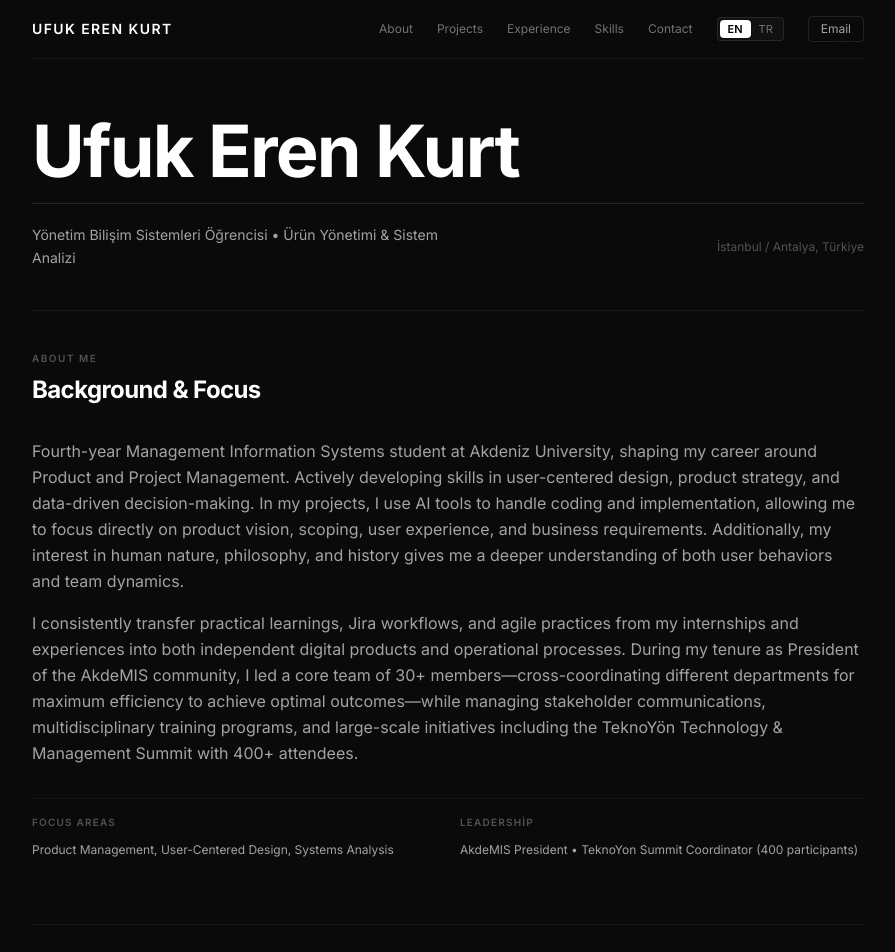
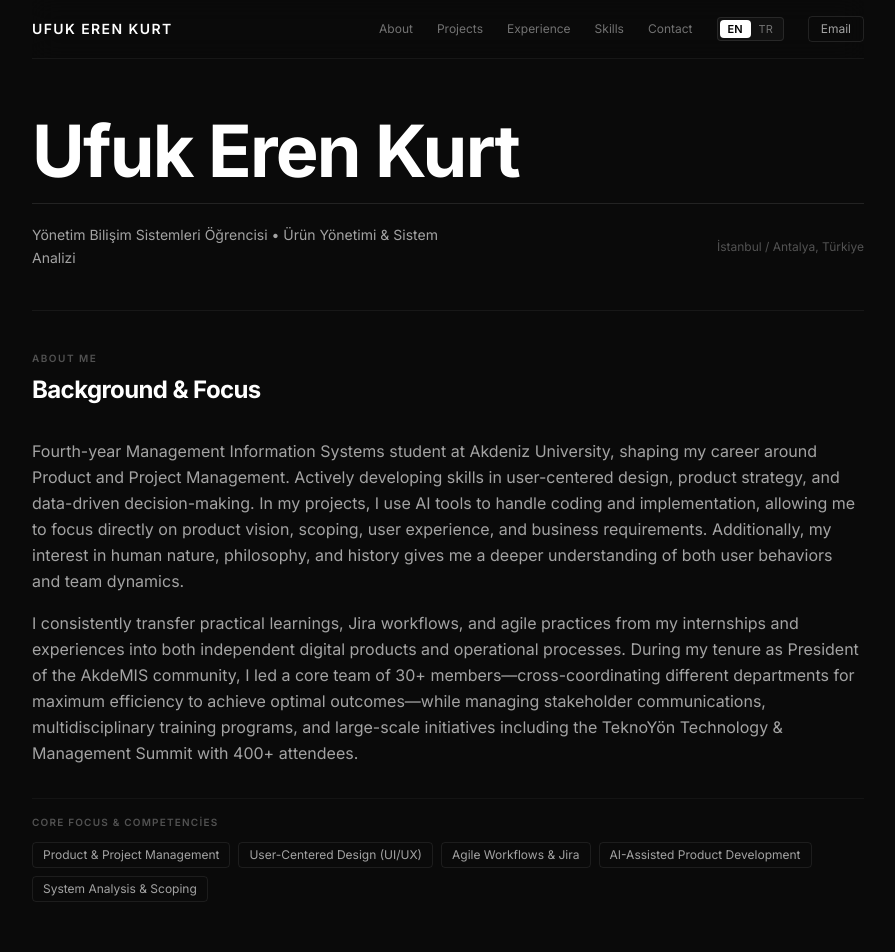
Before and after one commit to kargamak/portfolio, a React (Vite) app: page / in a window 1280 px wide. Shown: the top 952 px of the page, without its empty margins (192-1087 px from the left). Built offline with nearby package versions, Linux system fonts and the light colour scheme.

Commit message:
feat(about): update focus areas tags and remove duplicate leadership block

```diff
--- a/src/components/AboutSection.jsx
+++ b/src/components/AboutSection.jsx
@@ -29,28 +29,35 @@ export default function AboutSection({ lang = 'en' }) {
           ))}
         </div>
 
-        {/* Highlights Grid */}
-        <div className="grid grid-cols-1 sm:grid-cols-2 gap-6 pt-4 border-t border-white/[0.04]">
-          <div className="space-y-1.5">
-            <span className="text-[10px] font-semibold tracking-[0.12em] uppercase text-[#525252] block">
-              {isEn ? 'Focus Areas' : 'Odak Alanları'}
-            </span>
-            <span className="text-xs text-[#a3a3a3] leading-relaxed">
-              {isEn
-                ? 'Product Management, User-Centered Design, Systems Analysis'
-                : 'Ürün Yönetimi, Kullanıcı Odaklı Tasarım, Sistem Analizi'}
-            </span>
-          </div>
-
-          <div className="space-y-1.5">
-            <span className="text-[10px] font-semibold tracking-[0.12em] uppercase text-[#525252] block">
-              {isEn ? 'Leadership' : 'Liderlik'}
-            </span>
-            <span className="text-xs text-[#a3a3a3] leading-relaxed">
-              {isEn
-                ? 'AkdeMIS President • TeknoYon Summit Coordinator (400 participants)'
-                : 'AkdeMIS Topluluk Başkanlığı • TeknoYön Zirvesi (400 katılımcı)'}
-            </span>
+        {/* Focus Areas */}
+        <div className="pt-4 border-t border-white/[0.04] space-y-2">
+          <span className="text-[10px] font-semibold tracking-[0.12em] uppercase text-[#525252] block">
+            {isEn ? 'Core Focus & Competencies' : 'Temel Odak Alanları'}
+          </span>
+          <div className="flex flex-wrap gap-2 pt-1">
+            {(isEn
+              ? [
+                  'Product & Project Management',
+                  'User-Centered Design (UI/UX)',
+                  'Agile Workflows & Jira',
+                  'AI-Assisted Product Development',
+                  'System Analysis & Scoping'
+                ]
+              : [
+                  'Ürün & Proje Yönetimi',
+                  'Kullanıcı Odaklı Tasarım (UI/UX)',
+                  'Çevik Süreçler & Jira',
+                  'Yapay Zeka Destekli Ürün Geliştirme',
+                  'Sistem Analizi & Kapsam Belirleme'
+                ]
+            ).map((item, i) => (
+              <span
+                key={i}
+                className="text-xs px-2.5 py-1 rounded border border-white/[0.08] text-[#a3a3a3]"
+              >
+                {item}
+              </span>
+            ))}
           </div>
         </div>
       </div>
```
